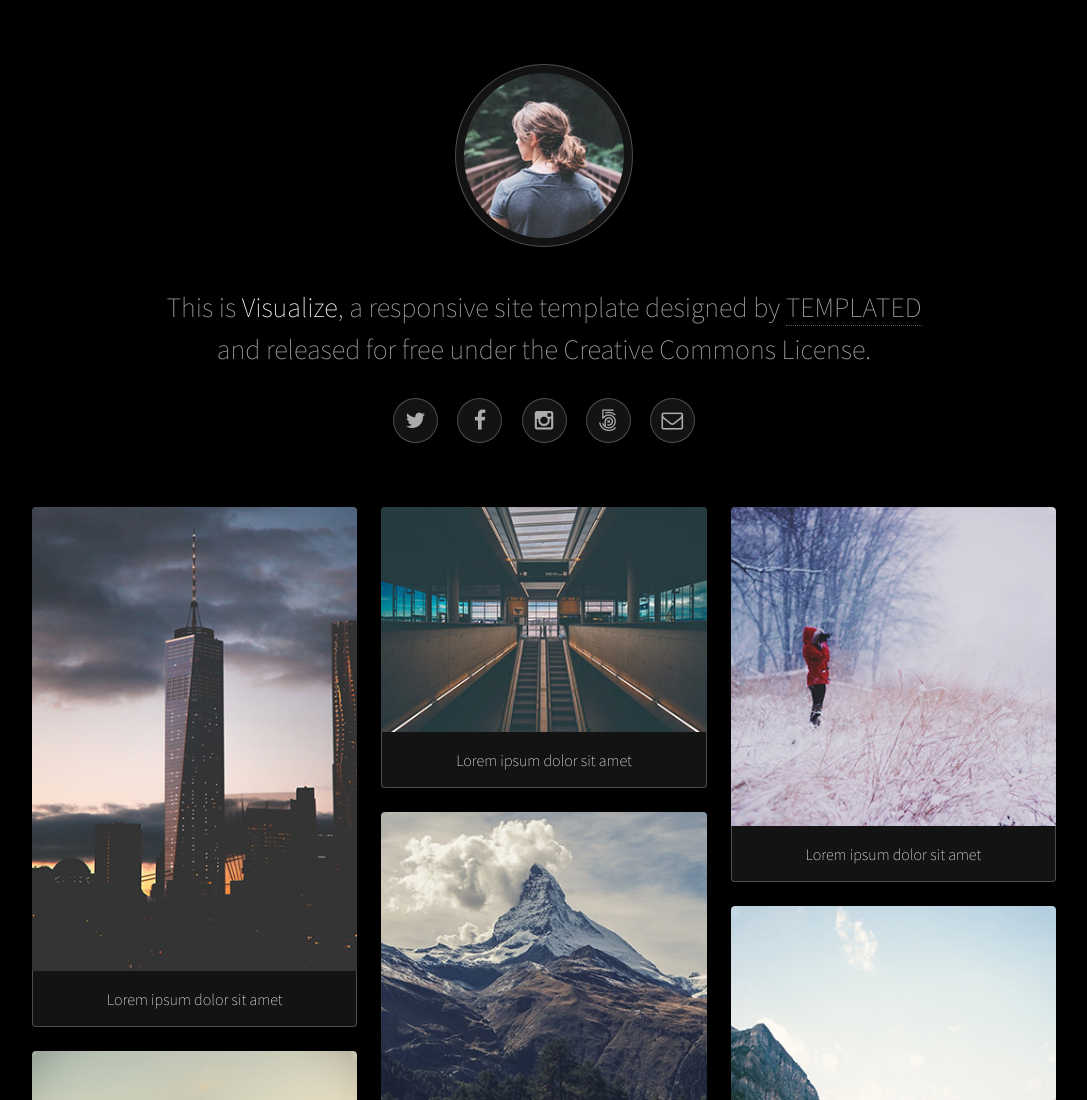
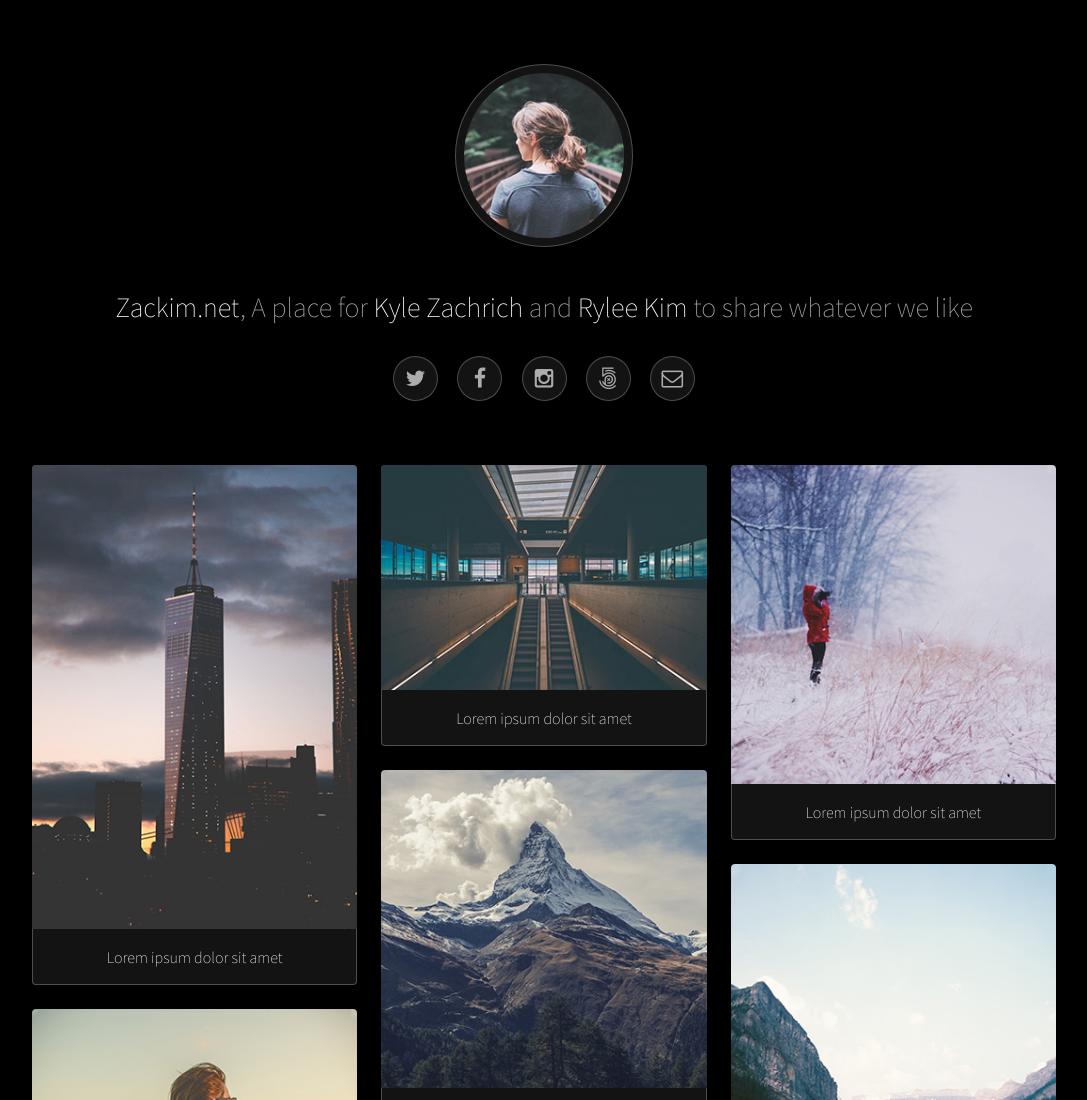
Before and after one commit to zackimnet/zackimnet.github.io, a plain HTML site: page index.html in a window 1280 px wide. Shown: the top 1100 px of the page, without its empty margins (96-1183 px from the left). Drawn offline with Linux system fonts and the light colour scheme.

Commit message:
Update index.html with new header

```diff
--- a/index.html
+++ b/index.html
@@ -19,8 +19,7 @@
 				<!-- Header -->
 					<header id="header">
 						<span class="avatar"><img src="images/avatar.jpg" alt="" /></span>
-						<h1>This is <strong>Visualize</strong>, a responsive site template designed by <a href="http://templated.co">TEMPLATED</a><br />
-						and released for free under the Creative Commons License.</h1>
+						<h1> <strong>Zackim.net</strong>, A place for <strong>Kyle Zachrich</strong> and <strong>Rylee Kim</strong> to share whatever we like</h1>
 						<ul class="icons">
 							<li><a href="#" class="icon style2 fa-twitter"><span class="label">Twitter</span></a></li>
 							<li><a href="#" class="icon style2 fa-facebook"><span class="label">Facebook</span></a></li>
```
